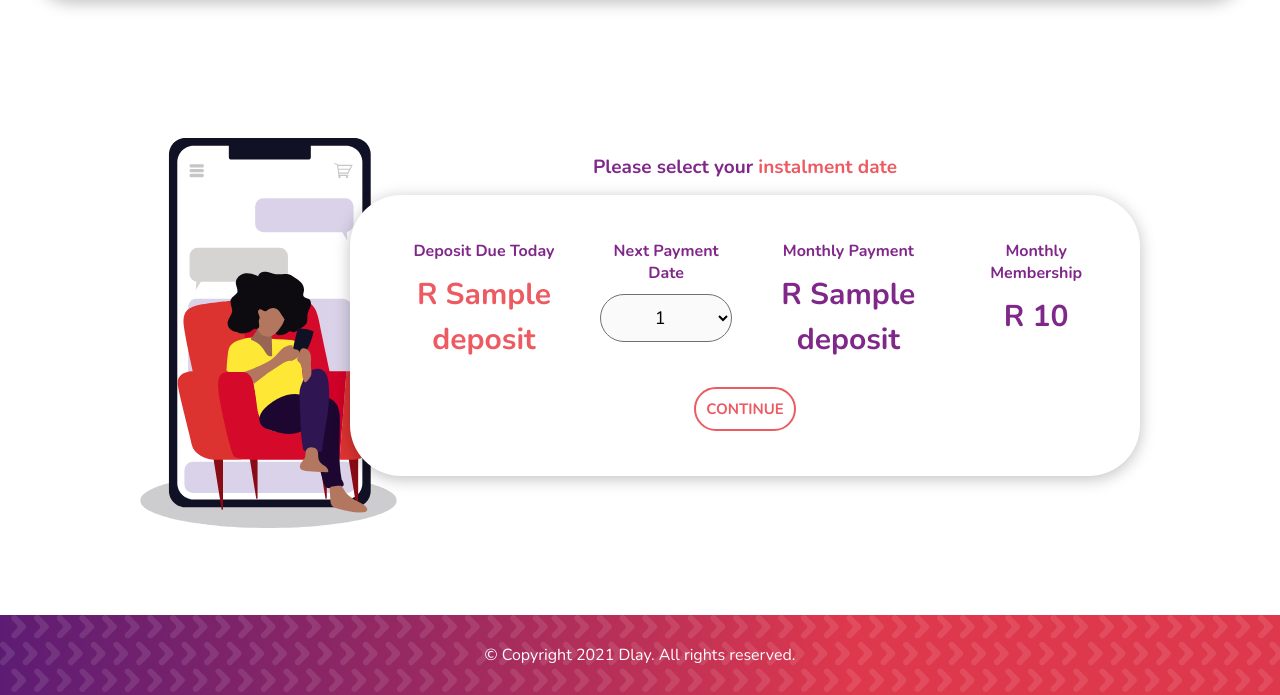
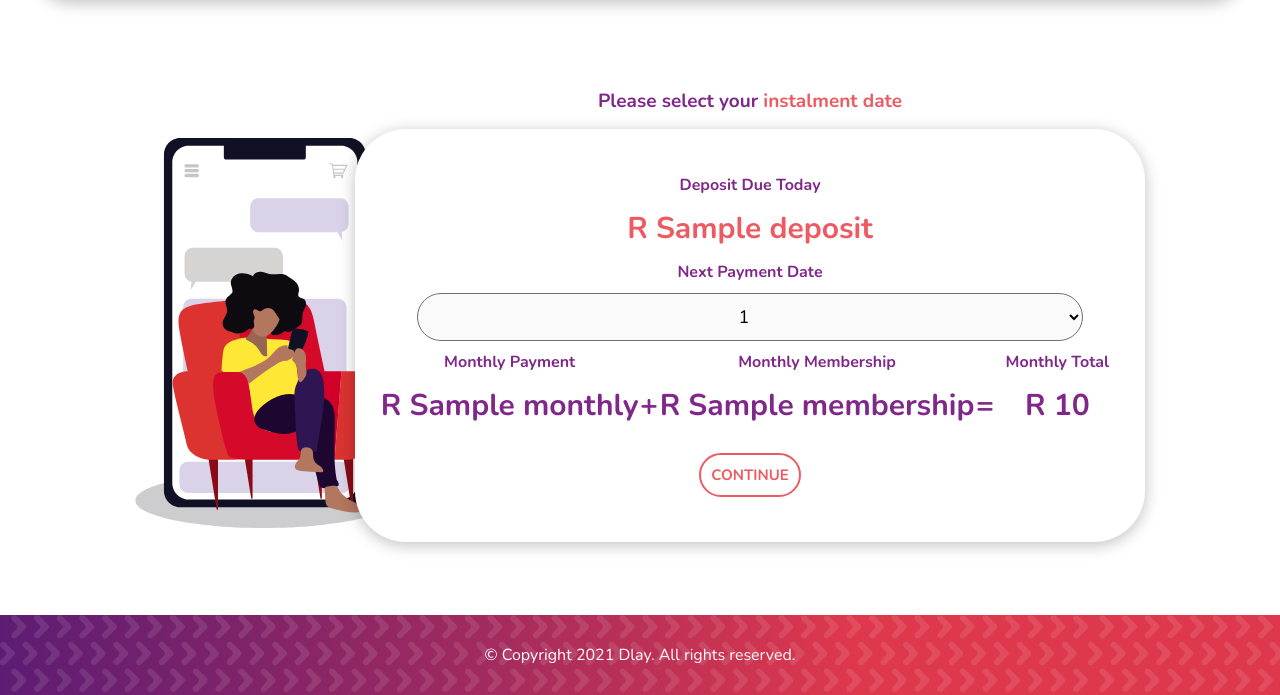
Before and after one commit to jaredleechristians/dlay-pay, a Django app: template pay/templates/pay/instalment.html in a window 1280 px wide. Shown: the part 105-800 px from the top of the page. Run offline with Django 3.2, Linux system fonts and the light colour scheme; the template is opened without the code that fills it: most values are stand-ins (such as "Sample title", 1, 10 or a date in 2020).

Commit message:
modified:   pay/templates/pay/confirm.html 	modified:   pay/templates/pay/error.html 	modified:   pay/templates/pay/index.html 	modified:   pay/templates/pay/instalment.html 	modified:   pay/templates/pay/member.html 	modified:   pay/views.py

```diff
--- a/pay/templates/pay/error.html
+++ b/pay/templates/pay/error.html
@@ -8,6 +8,7 @@
                         <h1>Oh No!</h1>
                         <h2>Unfortunatly</h2>
                         <p class="error-page-message">{{ description }}</p>
+			<p class="error-page-message">{{ reason }}</p>
                         <a href="{{ request.session.app_data.cancel_url }}" class="button">Go back to shop</a>
                     </div>
                 </div>
--- a/pay/templates/pay/index.html
+++ b/pay/templates/pay/index.html
@@ -20,7 +20,7 @@
                                     <input type="checkbox" id="checkbox" name="policy-checkbox">
                                     <label for="checkbox"></label>
                                 </div>
-                                <label for="checkbox" class="policy">I Agree to the Privacy Policy and Terms & Conditions. *This gives DLAY permission to perform a credit enquiry on me at the relevant credit bureau(s).</label>
+                                <label for="checkbox" class="policy">I Agree to the <a target="_blank" href="#">Privacy Policy</a> and <a target="_blank" href="https://dlay.co.za/terms-conditions">Terms & Conditions.</a> This gives DLAY permission to perform a credit enquiry on me at the relevant credit bureau(s).</label>
                             </div>
 			    <input class="button" type="submit" value="Continue">
                         </form>
--- a/pay/templates/pay/instalment.html
+++ b/pay/templates/pay/instalment.html
@@ -17,14 +17,26 @@
                             <select id="billing_day" name="billing_day">
                             </select>
                         </div>
+			<div id="row">
                         <div>
                             <p>Monthly Payment</p>
-                            <h2 class="purple">R {{ deposit }}</h2>
+                            <h2 class="purple">R {{ monthly }}</h2>
+                        </div>
+			<div>
+                            <h2 class="purple">+</h2>
                         </div>
                         <div>
                             <p>Monthly Membership</p>
-                            <h2 class="purple">R {{ ammacom_membership.membership.monthly_price }}</h2>
+                            <h2 class="purple">R {{ membership }}</h2>
                         </div>
+			<div>
+                            <h2 class="purple">=</h2>
+                        </div>
+			<div>
+                            <p>Monthly Total</p>
+                            <h2 class="purple">R {{ total }}</h2>
+                        </div>
+			</div>
                     </div>
                     <input type="submit" value="Continue" class="button" href="{% url 'instalment' %}"/>
                 </form>
--- a/pay/templates/pay/member.html
+++ b/pay/templates/pay/member.html
@@ -11,7 +11,7 @@
                 <div class="amounts">
                     <div>
                         <p>You can buy up to:</p>
-                        <h2>R {{ request.session.ammacom_validate.amount_limit }}</h2>
+                        <h2>R {{ amount_limit }}</h2>
                     </div>
                     <div>
                         <p>Your basket value:</p>
--- a/pay/urls.py
+++ b/pay/urls.py
@@ -7,5 +7,5 @@ urlpatterns = [
 	path('instalment/',views.instalment,name="instalment"),
 	path('confirm/',views.confirm,name="confirm"),
 	path('checkout/',views.checkout,name="checkout"),
-	path('callback/',views.callback,name="callback"),
+	#path('callback/',views.callback,name="callback"),
 ]
--- a/static/css/main.css
+++ b/static/css/main.css
@@ -7,6 +7,11 @@
     margin: 0;
     padding: 0;
     font-family: 'Nunito', sans-serif;;
+}
+
+a{
+color: var(--seconday);
+text-decoration: none;
 }
 
 body,html{
@@ -126,7 +131,7 @@ footer{
     height: 420px;
     width: 290px;
     margin-top: -38px;
-
+    margin-right: 10px;
 }
 
 .content{
@@ -184,6 +189,12 @@ form{
 
 .agree .policy{
     margin-left: 15px;
+}
+
+#row{
+    display: grid;
+    grid-template-columns: auto auto auto auto auto;
+    align-items: end;
 }
 
 /* dlay checkbox */
@@ -440,6 +451,10 @@ span.capitalize{
     text-align: center;
 }
 
+.amounts{
+        flex-direction: column;
+}
+
 /* peach payments */
 
 .wpwl-form-card{
@@ -499,13 +514,13 @@ span.capitalize{
     .text-input, select {
     	width: 100%;
     }
-    .amounts{
-	flex-direction: column;
-    }
     .row{
 	flex-direction: column;
     }
     .wpwl-form-card{
 	margin: 15px;
     }
+    .amounts h2{
+	font-size: 1.2em;
+    }
 }
```
Also changed, not shown: pay/templates/pay/confirm.html (+5 -5 lines), pay/views.py (+30 -13 lines), db.sqlite3.
